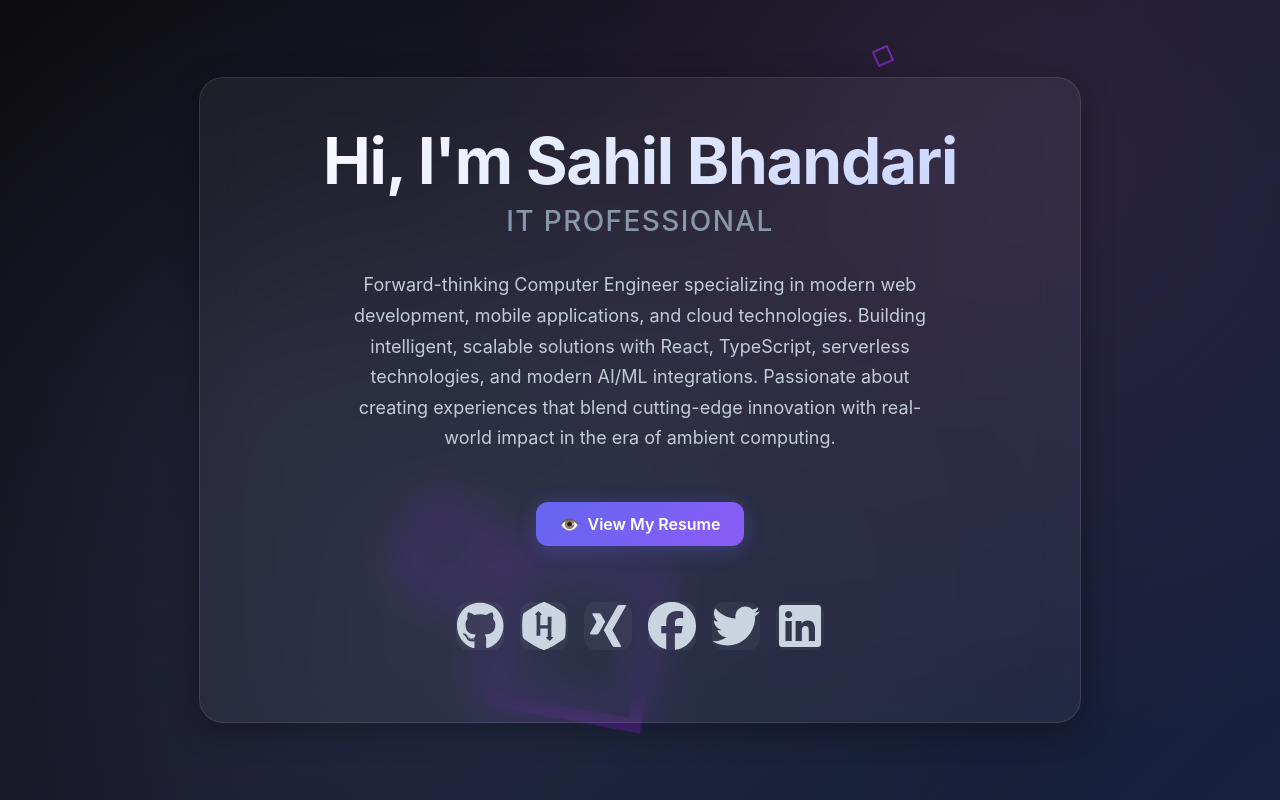
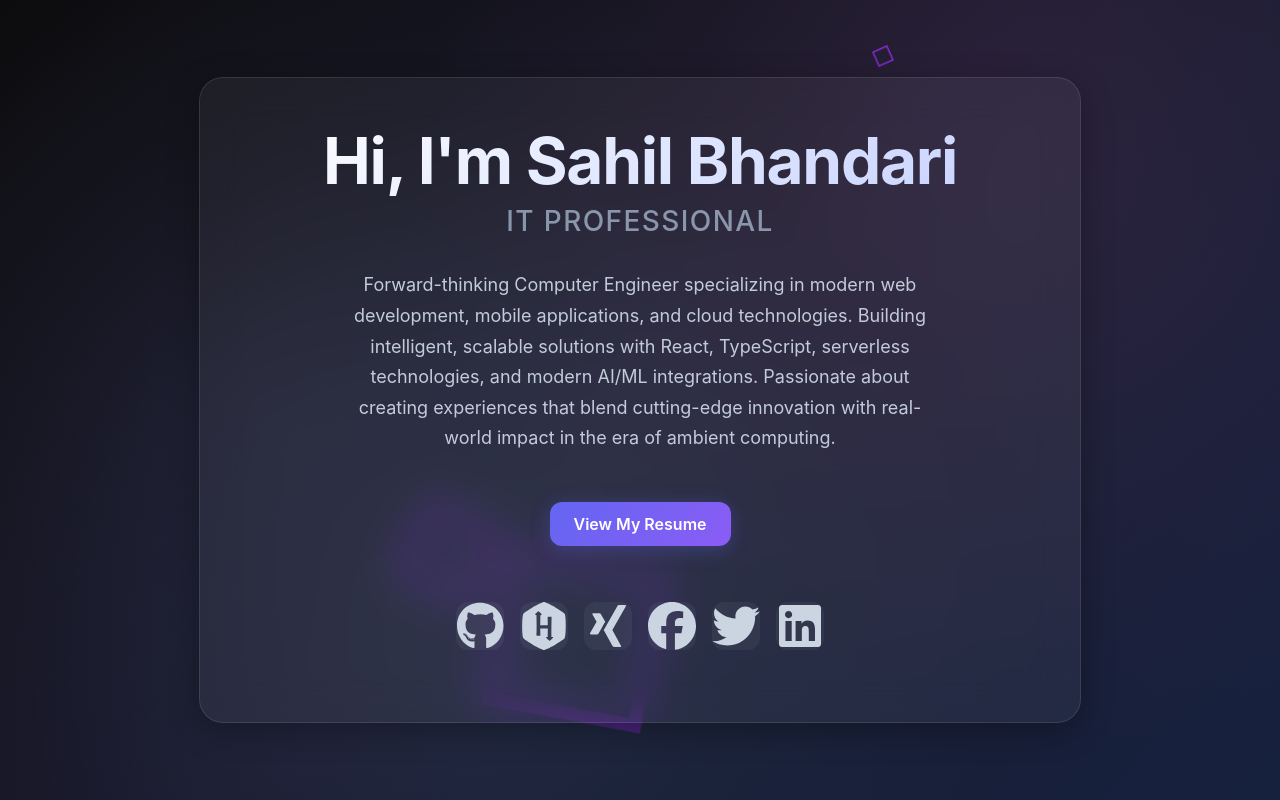
Before and after one commit to sahil-bhandari/aboutme, a React (Create React App) app: page / in a window 1280 px wide. Built offline with nearby package versions, Linux system fonts and the light colour scheme.

Commit message:
update icons

```diff
--- a/src/components/resumeviewer/index.tsx
+++ b/src/components/resumeviewer/index.tsx
@@ -64,7 +64,7 @@ const ResumeModal = memo(({
               title="Download Resume"
               aria-label="Download Resume"
             >
-              ⬇️
+              ↓
             </a>
             <button
               className="close-btn"
@@ -169,7 +169,7 @@ const ResumeViewer = ({
           type="button"
           aria-label={`View ${name}'s resume`}
         >
-          <span role="img" aria-label="eye">👁️</span>
+          {/* <span role="img" aria-label="eye">👁️</span> */}
           <span>View My Resume</span>
         </button>
       </div>
```
